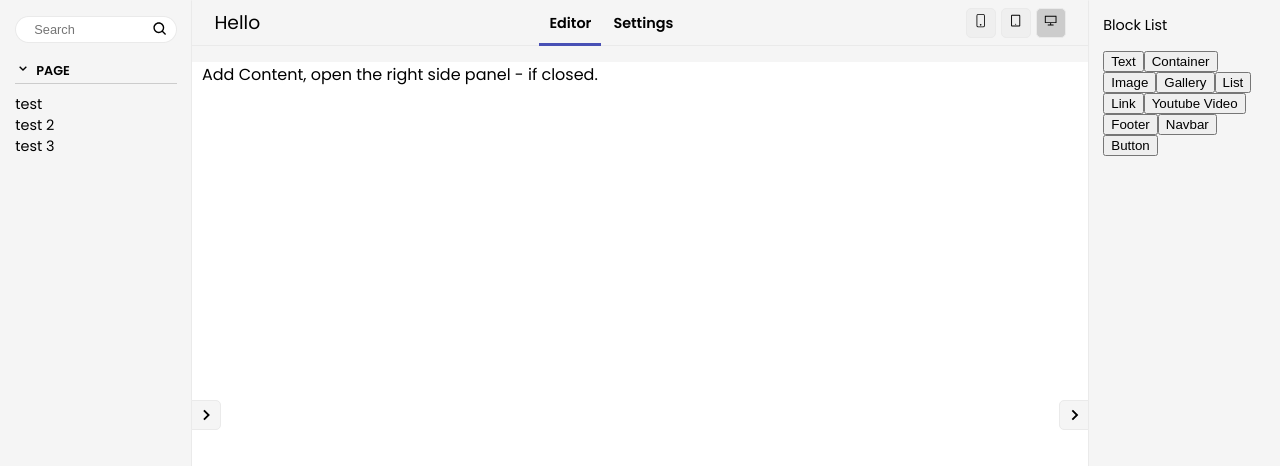
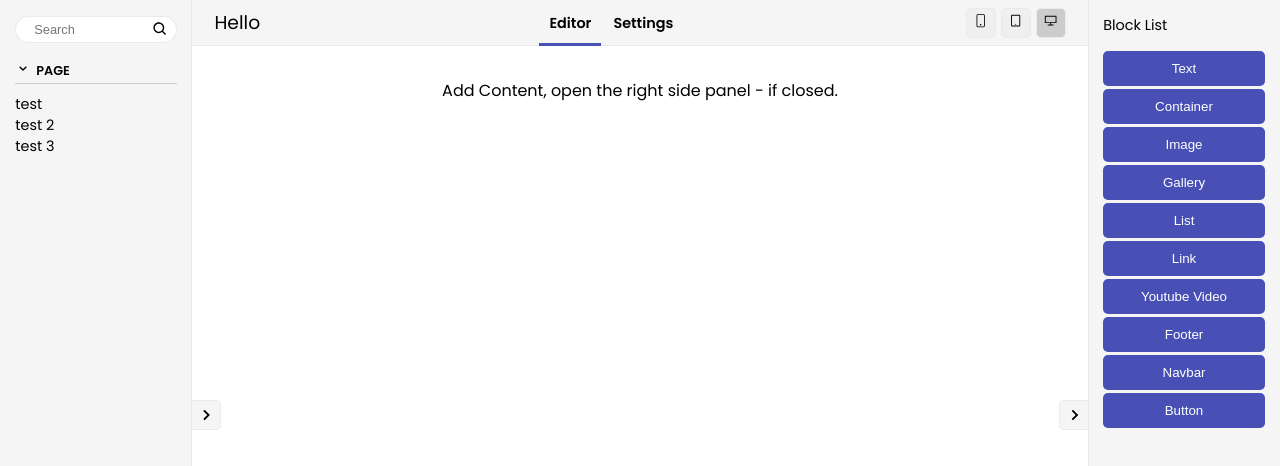
Before and after one commit to jo372/authoring-system-react, a React (Create React App) app: page / in a window 1280 px wide. Shown: the top 466 px of the page. Built offline with nearby package versions, Linux system fonts and the light colour scheme.

Commit message:
adds simple block-button styling.

```diff
--- a/src/main.scss
+++ b/src/main.scss
@@ -134,9 +134,25 @@ h6 {
 			background-color: #fff;
 			margin: 0 auto;
 			transition: all .2s ease-in-out;
+			overflow: auto;
+			padding-top: 16px;
+			padding-bottom: 16px;
 		}
 	}
 }
+
+.block-button {
+	width: 100%;
+	cursor: pointer;
+	background-color: #4850b5;
+	color: #fff;
+	padding-top: 10px;
+	padding-bottom: 10px;
+	margin-bottom: 3px;
+	border: 0;
+	border-radius: 5px;
+}
+
 
 @keyframes fadeIn {
 	from {
@@ -157,3 +173,7 @@ h6 {
 		opacity: 0;
 	}
 }
+
+.text-center {
+	text-align: center;
+}
```
